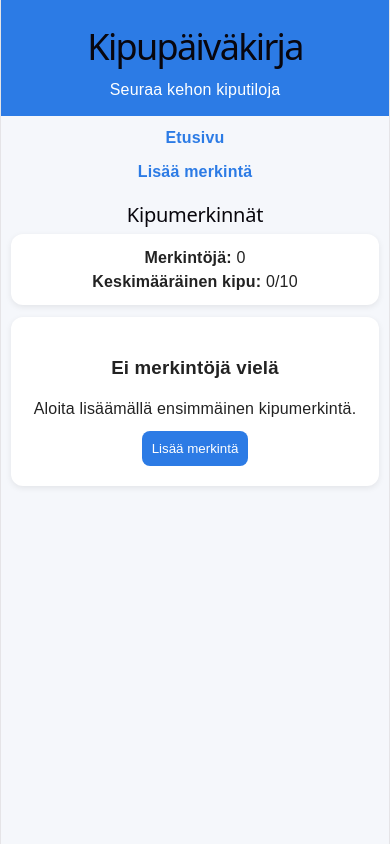
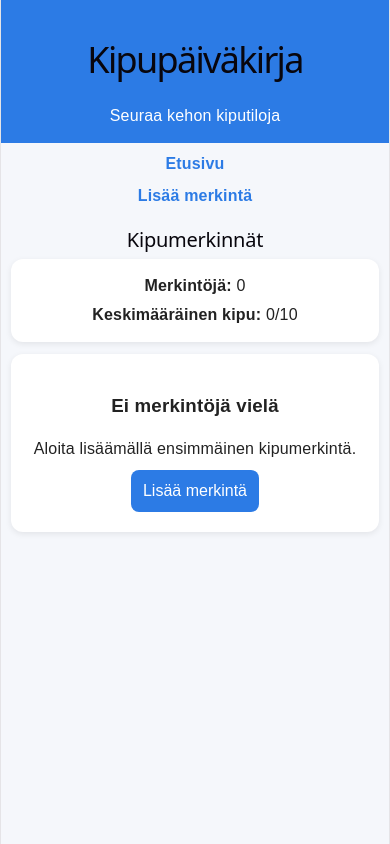
Before and after one commit to thoramm/kipukirja, a React (Vite) app: page / in a window 390 px wide. Built offline with nearby package versions, Linux system fonts and the light colour scheme.

Commit message:
Paranneltu mobiilinäkymä, keskimääräinen kipu

```diff
--- a/src/pages/Home/Home.jsx
+++ b/src/pages/Home/Home.jsx
@@ -37,6 +37,8 @@ const latestEntry =
   entries.length > 0
     ? entries[entries.length - 1]
     : null;
+
+
 
   return (
     <div>
--- a/src/styles/global.css
+++ b/src/styles/global.css
@@ -3,6 +3,7 @@ body {
   margin: 0;
   background: #f5f7fb;
   color: #222;
+  line-height: 1.4;
 }
 
 header {
@@ -40,6 +41,12 @@ main {
   display: flex;
   flex-direction: column;
   gap: 6px;
+  transition: transform 0.1s ease, box-shadow 0.1s ease;
+}
+
+.entry-card:hover {
+  transform: translateY(-2px);
+  box-shadow: 0 4px 12px rgba(0,0,0,0.12);
 }
 
 .entry-card h3 {
@@ -77,6 +84,11 @@ button {
   background: #2c7be5;
   color: white;
   cursor: pointer;
+  transition: background 0.2s ease;
+}
+
+button:hover {
+  background: #1f66c2;
 }
 
 .stats {
@@ -85,6 +97,10 @@ button {
   margin-bottom: 12px;
   border-radius: 12px;
   box-shadow: 0 2px 6px rgba(0,0,0,0.08);
+}
+
+.stats p {
+  margin: 6px 0;
 }
 
 .toast {
@@ -123,4 +139,17 @@ button {
   .card-actions {
     flex-direction: column;
   }
+
+  button {
+    font-size: 16px;
+    padding: 12px;
+  }
+
+  .entry-card {
+    padding: 14px;
+  }
+
+  .stats {
+    padding: 10px;
+  }
 }
```
